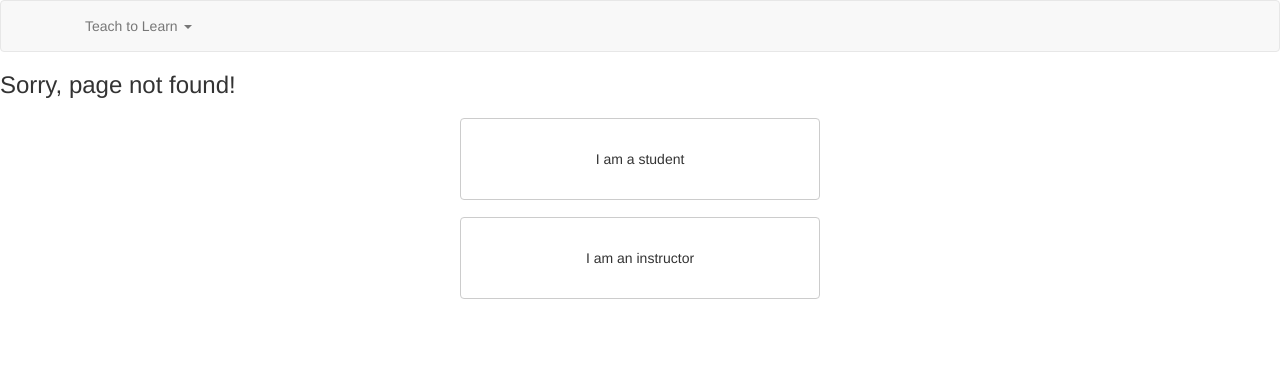
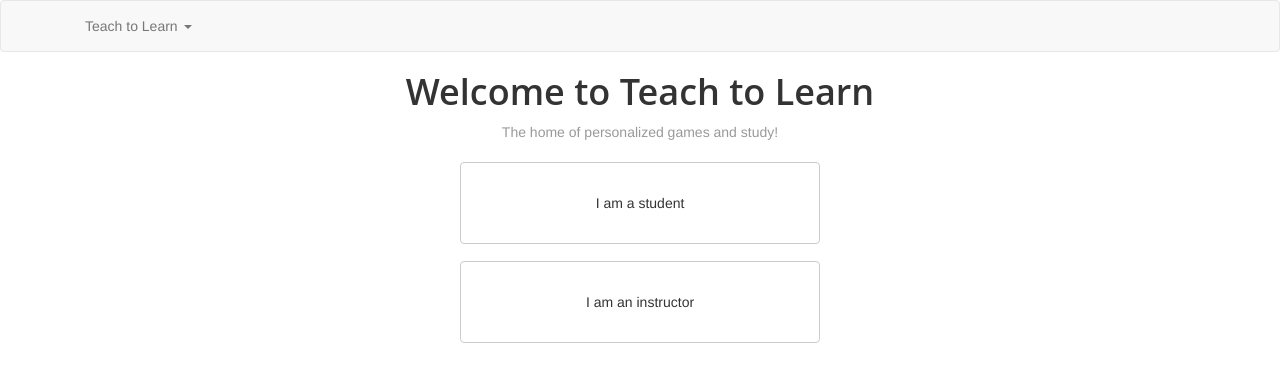
Before and after one commit to mattmelvin1/teach-to-learn, a React (Create React App) app: page / in a window 1280 px wide. Before the commit this address had no page. Shown: the top 382 px of the page. Built offline with nearby package versions, Linux system fonts and the light colour scheme.

Commit message:
fixing the landing page

```diff
--- a/src/Routes.js
+++ b/src/Routes.js
@@ -15,6 +15,7 @@ import TeacherLogin from "./Components/InstructorLogin";
 import StudentTrends from "./Components/StudentTrends";
 
 export default({childProps}) => <Switch>
+    <AppliedRoute path="/"              exact component={Home}          props={childProps}/>
     <AppliedRoute path="/home"          exact component={Home}          props={childProps}/>
     <AppliedRoute path="/quiz"          exact component={Quiz}          props={childProps}/>
     <AppliedRoute path="/class"         exact component={Class}         props={childProps}/>
```
